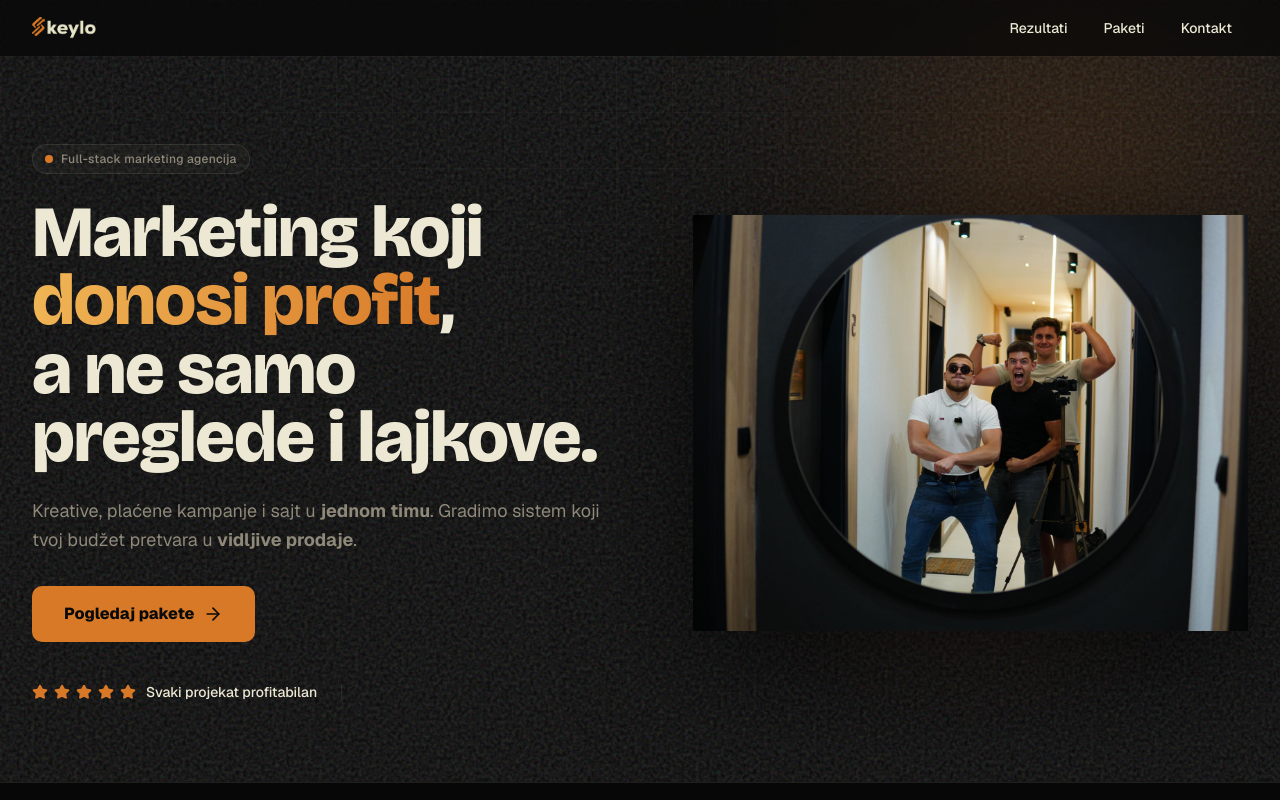
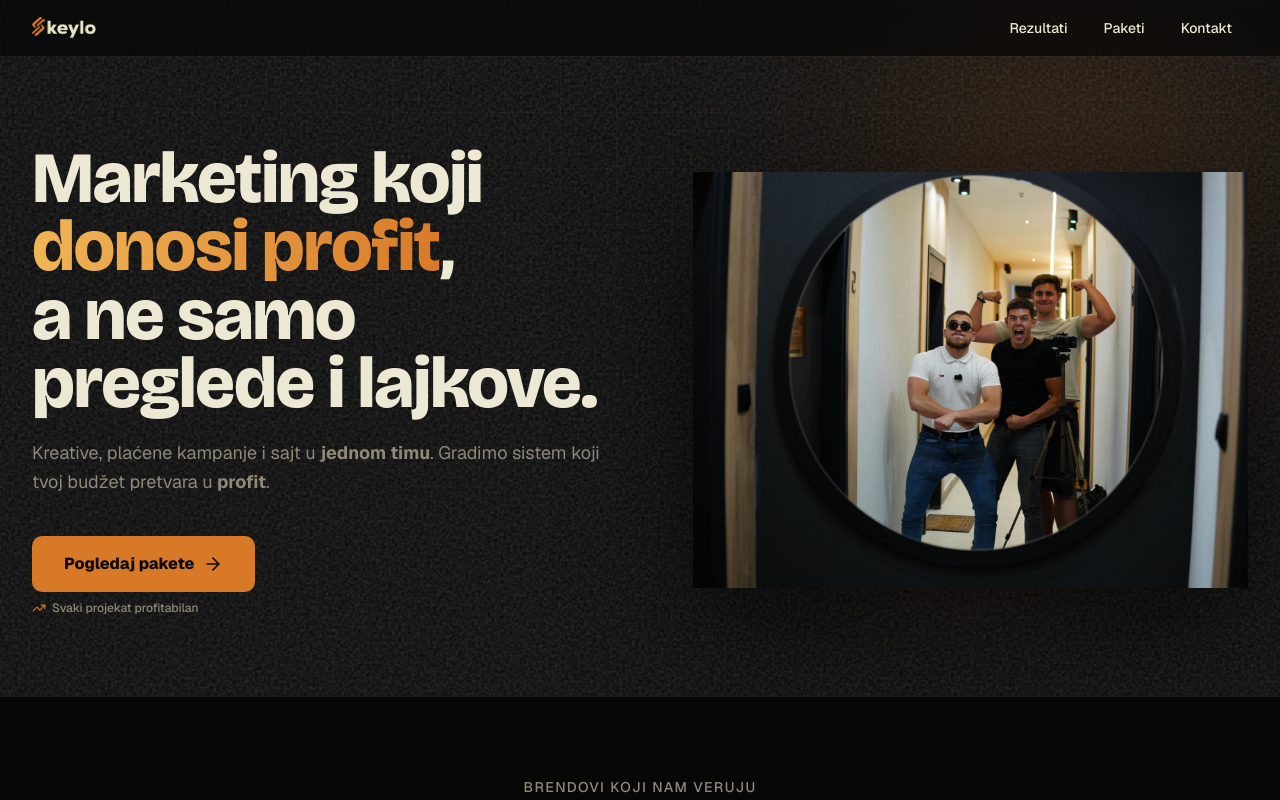
Before and after one commit to lukamacura/skeylo, a Next.js app: page / in a window 1280 px wide. Shown: the top 800 px of the page. Built offline with nearby package versions, Linux system fonts and the light colour scheme.

Commit message:
hero opt

```diff
--- a/src/components/site/Hero.tsx
+++ b/src/components/site/Hero.tsx
@@ -3,7 +3,7 @@
 import Image from "next/image";
 import Link from "next/link";
 import { motion, useReducedMotion } from "framer-motion";
-import { ArrowRight, Star } from "lucide-react";
+import { ArrowRight, TrendingUp } from "lucide-react";
 
 export default function Hero() {
   const reduce = useReducedMotion();
@@ -44,21 +44,10 @@ export default function Hero() {
         initial="hidden"
         animate="show"
       >
-        <div className="relative z-10">
-          <motion.div
-            variants={up}
-            className="inline-flex items-center gap-2 rounded-full border border-border bg-foreground/[0.03] px-3 py-1.5 text-xs font-medium tracking-wide text-muted-foreground"
-          >
-            <span className="relative flex h-2 w-2">
-              <span className="absolute inline-flex h-full w-full animate-ping rounded-full bg-primary opacity-60" />
-              <span className="relative inline-flex h-2 w-2 rounded-full bg-primary" />
-            </span>
-            Full-stack marketing agencija
-          </motion.div>
-
+        <div className="relative z-10 text-center lg:text-left">
           <motion.h1
             variants={up}
-            className="mt-5 text-balance text-4xl font-extrabold leading-[1.02] sm:mt-6 sm:text-6xl sm:leading-[0.95] lg:text-7xl"
+            className="text-balance text-4xl font-extrabold leading-[1.1] sm:text-6xl sm:leading-[0.95] lg:text-7xl"
           >
             Marketing koji <span className="text-gradient">donosi profit</span>,
             a ne samo preglede i lajkove.
@@ -66,15 +55,15 @@ export default function Hero() {
 
           <motion.p
             variants={up}
-            className="mt-5 max-w-xl text-base leading-relaxed text-muted-foreground sm:mt-6 sm:text-lg"
+            className="mx-auto mt-4 max-w-xl text-base leading-relaxed text-muted-foreground sm:mt-5 sm:text-lg lg:mx-0"
           >
             Kreative, plaćene kampanje i sajt u <b>jednom timu</b>. Gradimo
-            sistem koji tvoj budžet pretvara u <b>vidljive prodaje</b>.
+            sistem koji tvoj budžet pretvara u <b>profit</b>.
           </motion.p>
 
           <motion.div
             variants={up}
-            className="mt-8 flex flex-col items-start gap-4 sm:flex-row sm:items-center"
+            className="mt-8 flex flex-col items-center gap-2 sm:mt-10 lg:items-start"
           >
             <Link
               href="#paketi"
@@ -83,21 +72,10 @@ export default function Hero() {
               Pogledaj pakete
               <ArrowRight className="size-5 transition-transform group-hover:translate-x-1" />
             </Link>
-          </motion.div>
-
-          <motion.div
-            variants={up}
-            className="mt-8 flex flex-wrap items-center gap-x-6 gap-y-3 text-sm text-muted-foreground sm:mt-10"
-          >
-            <div className="flex items-center gap-1.5">
-              {Array.from({ length: 5 }).map((_, i) => (
-                <Star key={i} className="size-4 fill-primary text-primary" />
-              ))}
-              <span className="ml-1 font-medium text-foreground">
-                Svaki projekat profitabilan
-              </span>
-            </div>
-            <div className="h-4 w-px bg-border" />
+            <span className="inline-flex items-center gap-1.5 text-xs font-medium text-muted-foreground">
+              <TrendingUp className="size-3.5 text-primary" />
+              Svaki projekat profitabilan
+            </span>
           </motion.div>
         </div>
 
```
